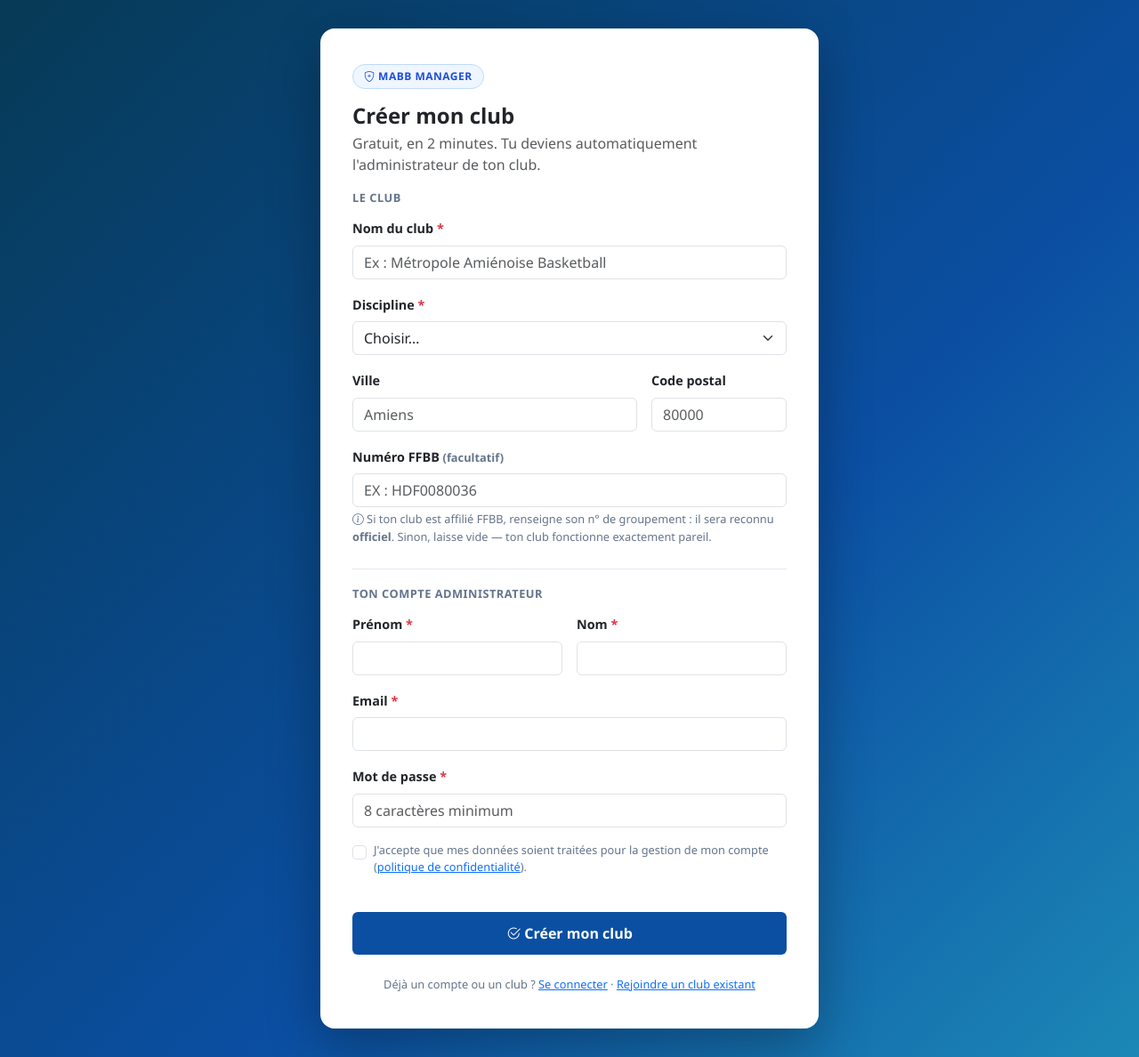
After one commit to Clavelclams/mabb-site, a Symfony app: template templates/manager/creer_club.html.twig in a window 1280 px wide. The commit adds this page. Shown: the whole page at 89% size. Run offline with Twig, Linux system fonts and the light colour scheme; the template is opened without the code that fills it, so the values that code supplies are empty; some libraries are stand-ins or nearby versions.

Commit message:
feat(manager): creation de club publique (multi-club, createur=admin)

```diff
--- /dev/null
+++ b/templates/manager/creer_club.html.twig
@@ -0,0 +1,179 @@
+{# templates/manager/creer_club.html.twig #}
+{# Création d'un club — manager.mabb.fr — route publique manager_creer_club #}
+<!DOCTYPE html>
+<html lang="fr">
+<head>
+    <meta charset="UTF-8">
+    <meta name="viewport" content="width=device-width, initial-scale=1.0">
+    <title>Créer mon club — MABB Manager</title>
+    <link rel="stylesheet" href="https://cdn.jsdelivr.net/npm/bootstrap@5.3.3/dist/css/bootstrap.min.css">
+    <link rel="stylesheet" href="https://cdn.jsdelivr.net/npm/bootstrap-icons@1.11.3/font/bootstrap-icons.min.css">
+    <style>
+        body {
+            min-height: 100vh;
+            display: flex;
+            align-items: center;
+            justify-content: center;
+            background: linear-gradient(135deg, #063a55 0%, #0b4fa3 60%, #1c88b6 100%);
+            font-family: 'Segoe UI', sans-serif;
+            padding: 32px 16px;
+        }
+        .club-card {
+            background: #fff;
+            border-radius: 16px;
+            padding: 40px 36px;
+            width: 100%;
+            max-width: 560px;
+            box-shadow: 0 20px 60px rgba(0,0,0,.3);
+        }
+        .club-badge {
+            display: inline-block;
+            background: #eff6ff;
+            color: #1d4ed8;
+            border: 1px solid #bfdbfe;
+            border-radius: 20px;
+            font-size: .75rem;
+            font-weight: 700;
+            padding: 4px 12px;
+            margin-bottom: 16px;
+            text-transform: uppercase;
+            letter-spacing: .5px;
+        }
+        .section-titre {
+            font-size: .8rem;
+            font-weight: 700;
+            text-transform: uppercase;
+            letter-spacing: .5px;
+            color: #64748b;
+            margin: 26px 0 12px;
+            border-top: 1px solid #e2e8f0;
+            padding-top: 18px;
+        }
+        .form-label { font-weight: 600; font-size: .9rem; }
+        .aide { font-size: .8rem; color: #64748b; }
+        .btn-mabb {
+            background: #0b4fa3;
+            border: none;
+            font-weight: 700;
+            padding: 12px;
+        }
+        .btn-mabb:hover { background: #063a55; }
+    </style>
+</head>
+<body>
+    <div class="club-card">
+        <span class="club-badge"><i class="bi bi-shield-plus"></i> MABB Manager</span>
+        <h1 class="h4 fw-bold mb-1">Créer mon club</h1>
+        <p class="text-muted mb-0">
+            Gratuit, en 2 minutes. Tu deviens automatiquement l'administrateur de ton club.
+        </p>
+
+        {% if erreurs is not empty %}
+            <div class="alert alert-danger mt-3 mb-0">
+                <ul class="mb-0 ps-3">
+                    {% for erreur in erreurs %}<li>{{ erreur }}</li>{% endfor %}
+                </ul>
+            </div>
+        {% endif %}
+
+        <form method="post" action="{{ path('manager_creer_club') }}" class="mt-3">
+            <input type="hidden" name="_token" value="{{ csrf_token('creer_club') }}">
+
+            <div class="section-titre" style="border-top:none;padding-top:0;margin-top:8px;">Le club</div>
+
+            <div class="mb-3">
+                <label class="form-label" for="nom">Nom du club <span class="text-danger">*</span></label>
+                <input type="text" id="nom" name="nom" class="form-control" required
+                       value="{{ valeurs.nom }}" placeholder="Ex : Métropole Amiénoise Basketball">
+            </div>
+
+            <div class="mb-3">
+                <label class="form-label" for="discipline">Discipline <span class="text-danger">*</span></label>
+                <select id="discipline" name="discipline" class="form-select" required>
+                    <option value="" disabled {{ valeurs.discipline is empty ? 'selected' : '' }}>Choisir…</option>
+                    {% for cle, libelle in disciplines %}
+                        <option value="{{ cle }}" {{ valeurs.discipline == cle ? 'selected' : '' }}>{{ libelle }}</option>
+                    {% endfor %}
+                </select>
+            </div>
+
+            <div class="row g-3">
+                <div class="col-8">
+                    <label class="form-label" for="ville">Ville</label>
+                    <input type="text" id="ville" name="ville" class="form-control"
+                           value="{{ valeurs.ville }}" placeholder="Amiens">
+                </div>
+                <div class="col-4">
+                    <label class="form-label" for="code_postal">Code postal</label>
+                    <input type="text" id="code_postal" name="code_postal" class="form-control"
+                           value="{{ valeurs.code_postal }}" placeholder="80000" maxlength="5">
+                </div>
+            </div>
+
+            <div class="mb-1 mt-3">
+                <label class="form-label" for="numero_ffbb">Numéro FFBB <span class="aide">(facultatif)</span></label>
+                <input type="text" id="numero_ffbb" name="numero_ffbb" class="form-control"
+                       value="{{ valeurs.numero_ffbb }}" placeholder="Ex : HDF0080036"
+                       style="text-transform:uppercase;">
+                <div class="aide mt-1">
+                    <i class="bi bi-info-circle"></i>
+                    Si ton club est affilié FFBB, renseigne son n° de groupement : il sera reconnu
+                    <strong>officiel</strong>. Sinon, laisse vide — ton club fonctionne exactement pareil.
+                </div>
+            </div>
+
+            {% if not deja_connecte %}
+                <div class="section-titre">Ton compte administrateur</div>
+
+                <div class="row g-3">
+                    <div class="col-6">
+                        <label class="form-label" for="prenom">Prénom <span class="text-danger">*</span></label>
+                        <input type="text" id="prenom" name="prenom" class="form-control" required value="{{ valeurs.prenom }}">
+                    </div>
+                    <div class="col-6">
+                        <label class="form-label" for="nom_user">Nom <span class="text-danger">*</span></label>
+                        <input type="text" id="nom_user" name="nom_user" class="form-control" required value="{{ valeurs.nom_user }}">
+                    </div>
+                </div>
+
+                <div class="mb-3 mt-3">
+                    <label class="form-label" for="email">Email <span class="text-danger">*</span></label>
+                    <input type="email" id="email" name="email" class="form-control" required value="{{ valeurs.email }}">
+                </div>
+
+                <div class="mb-3">
+                    <label class="form-label" for="password">Mot de passe <span class="text-danger">*</span></label>
+                    <input type="password" id="password" name="password" class="form-control" required
+                           minlength="8" placeholder="8 caractères minimum">
+                </div>
+
+                <div class="form-check mb-3">
+                    <input class="form-check-input" type="checkbox" id="rgpd" name="rgpd" value="1" required>
+                    <label class="form-check-label aide" for="rgpd">
+                        J'accepte que mes données soient traitées pour la gestion de mon compte
+                        (<a href="{{ path('vitrine_confidentialite') }}" target="_blank" rel="noopener">politique de confidentialité</a>).
+                    </label>
+                </div>
+            {% else %}
+                <p class="aide mt-3 mb-0">
+                    <i class="bi bi-person-check"></i>
+                    Connecté en tant que <strong>{{ app.user.prenom }} {{ app.user.nom }}</strong> — tu seras l'administrateur de ce club.
+                </p>
+            {% endif %}
+
+            <button type="submit" class="btn btn-mabb btn-primary w-100 mt-4">
+                <i class="bi bi-check2-circle"></i> Créer mon club
+            </button>
+        </form>
+
+        <div class="text-center mt-4 aide">
+            {% if deja_connecte %}
+                <a href="{{ path('manager_dashboard') }}">← Retour au tableau de bord</a>
+            {% else %}
+                Déjà un compte ou un club ? <a href="{{ path('manager_login') }}">Se connecter</a>
+                · <a href="{{ path('manager_inscription') }}">Rejoindre un club existant</a>
+            {% endif %}
+        </div>
+    </div>
+</body>
+</html>
--- a/templates/manager/login.html.twig
+++ b/templates/manager/login.html.twig
@@ -140,7 +140,9 @@
 
         <p class="back-link" style="margin-top:20px;">
             Pas encore inscrit ?
-            <a href="{{ path('manager_inscription') }}"><strong>Créer mon compte</strong></a>
+            <a href="{{ path('manager_inscription') }}"><strong>Rejoindre un club</strong></a>
+            &nbsp;·&nbsp;
+            <a href="{{ path('manager_creer_club') }}"><strong>Créer un club</strong></a>
             <br><br>
             <a href="https://mabb.fr">← Retour au site MABB</a>
         </p>
```
Also changed, not shown: instruction/13_CLAUDE_LOG.md (+14 -11 lines), src/Controller/Manager/ManagerCreerClubController.php (added, +234 -0 lines), 1 other file.
